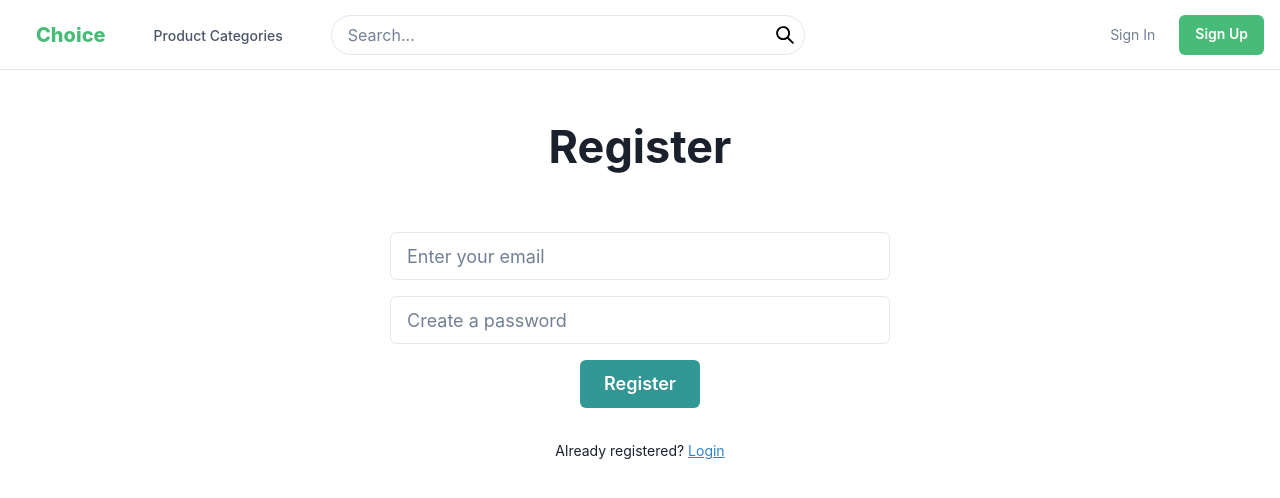
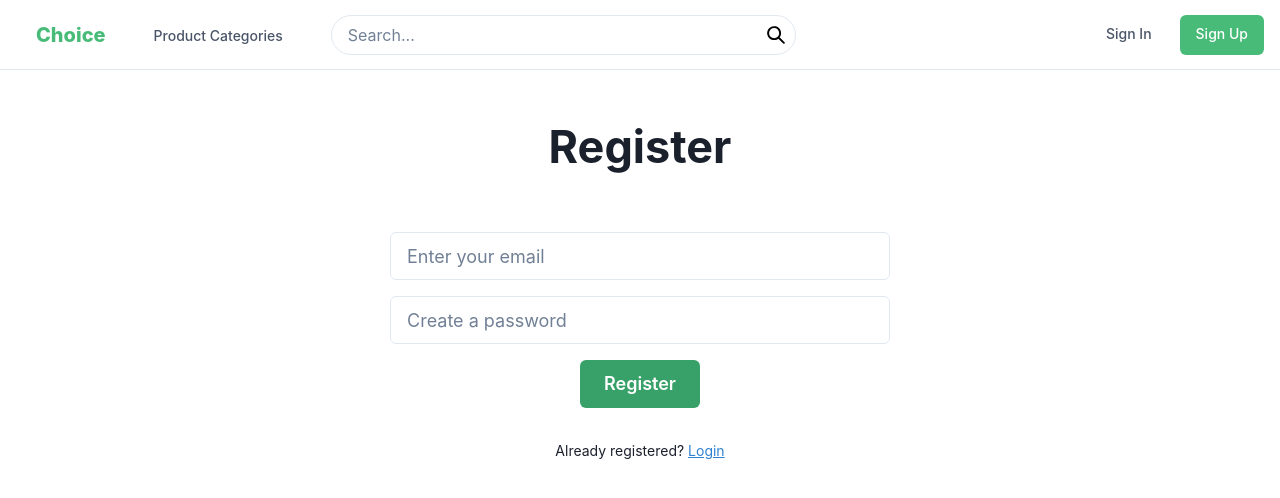
Before and after one commit to Betahaxer/Tower-of-God-Frontend, a React (Vite) app: page /register in a window 1280 px wide. Shown: the top 498 px of the page. Built offline with nearby package versions, Linux system fonts and the light colour scheme.

Commit message:
Minor changes to standardize the colour of the sign in and sign up buttons

```diff
--- a/src/components/Login.tsx
+++ b/src/components/Login.tsx
@@ -39,7 +39,7 @@ const Login = ({
             value={password}
             onChange={onPasswordChange}
           />
-          <Button colorScheme="teal" size="lg" onClick={handleLogin}>
+          <Button colorScheme="green" size="lg" onClick={handleLogin}>
             {action}
           </Button>
         </VStack>
--- a/src/components/NavBar.tsx
+++ b/src/components/NavBar.tsx
@@ -103,33 +103,32 @@ export default function NavBar() {
           flex={{ base: 1, md: 0 }}
           justify={"flex-end"}
           direction={"row"}
-          spacing={6}
+          spacing={3}
         >
           {!isLoggedIn && (
             <>
               <Button
-                as={"a"}
                 fontSize={"sm"}
-                fontWeight={400}
-                variant={"link"}
-                href={"#"}
+                fontWeight={500}
+                bg="white"
+                color="gray.600"
                 onClick={() => navigate("/login")}
                 _hover={{
                   textDecoration: "none",
+                  color: "gray.800",
                 }}
               >
                 Sign In
               </Button>
               <Button
-                as={"a"}
                 display={{ base: "none", md: "inline-flex" }}
                 fontSize={"sm"}
-                fontWeight={600}
+                fontWeight={500}
                 color={"white"}
                 bg={"green.400"}
-                href={"#"}
                 _hover={{
-                  bg: "green.300",
+                  textDecoration: "none",
+                  bg: "green.500",
                 }}
                 onClick={() => navigate("/register")}
               >
@@ -139,19 +138,18 @@ export default function NavBar() {
           )}
           {isLoggedIn && (
             <Button
-              as={"a"}
               display={{ base: "none", md: "inline-flex" }}
               fontSize={"sm"}
-              fontWeight={600}
+              fontWeight={500}
               color={"white"}
               bg={"green.400"}
-              href={"#"}
               _hover={{
-                bg: "green.300",
+                textDecoration: "none",
+                bg: "green.500",
               }}
               onClick={() => {
                 handleLogout();
-                navigate("/login");
+                navigate("/");
               }}
             >
               Logout
--- a/src/pages/LoginPage.tsx
+++ b/src/pages/LoginPage.tsx
@@ -1,5 +1,5 @@
 import { useState } from "react";
-import { Link } from "react-router-dom";
+import { Link, useNavigate } from "react-router-dom";
 import axios from "axios";
 import { Box, Text } from "@chakra-ui/react";
 import AlertCustom from "../components/AlertCustom";
@@ -8,6 +8,7 @@ import { getTokens, setTokens } from "../utils/storage";
 import { useAuth } from "../contexts/AuthContext";
 
 const LoginPage = () => {
+  const navigate = useNavigate();
   const [username, setUsername] = useState("");
   const [password, setPassword] = useState("");
   const [alertVisible, setAlertVisible] = useState(false);
@@ -37,16 +38,16 @@ const LoginPage = () => {
       login(access, refresh);
       setLoginSuccess(true);
       setAlertVisible(true);
-      // setUsername("");
-      // setPassword("");
-      // navigate("/");
+      setUsername("");
+      setPassword("");
+      navigate("/");
     } catch (error) {
       console.error("Error:", error);
-      setAlertText("Testing!");
+      //setAlertText(error.response.data.error);
       setLoginSuccess(false);
       setAlertVisible(true);
-      // setUsername("");
-      // setPassword("");
+      setUsername("");
+      setPassword("");
     }
   };
 
--- a/src/pages/RegisterPage.tsx
+++ b/src/pages/RegisterPage.tsx
@@ -28,7 +28,7 @@ const RegisterPage = () => {
       // Handle error (e.g., display error message)
       console.error("Error:", error);
       setRegisterSuccess(false);
-      setAlertText("Testing!");
+      //setAlertText(error.response.data.error);
       setAlertVisible(true);
       // setUsername("");
       // setPassword("");
--- a/src/pages/SearchResultsPage.tsx
+++ b/src/pages/SearchResultsPage.tsx
@@ -152,7 +152,7 @@ const SearchResultsPage = () => {
                   "scrollbar-width": "none", // Firefox
                 }}
               >
-                <MenuOptionGroup title="Category" type="radio">
+                <MenuOptionGroup title="Category" type="radio" key="Category">
                   {categoryList.map((category) => (
                     <MenuItemOption
                       key={category}
```
Also changed, not shown: 1 other file (tests, documents, lock files or other folders).
